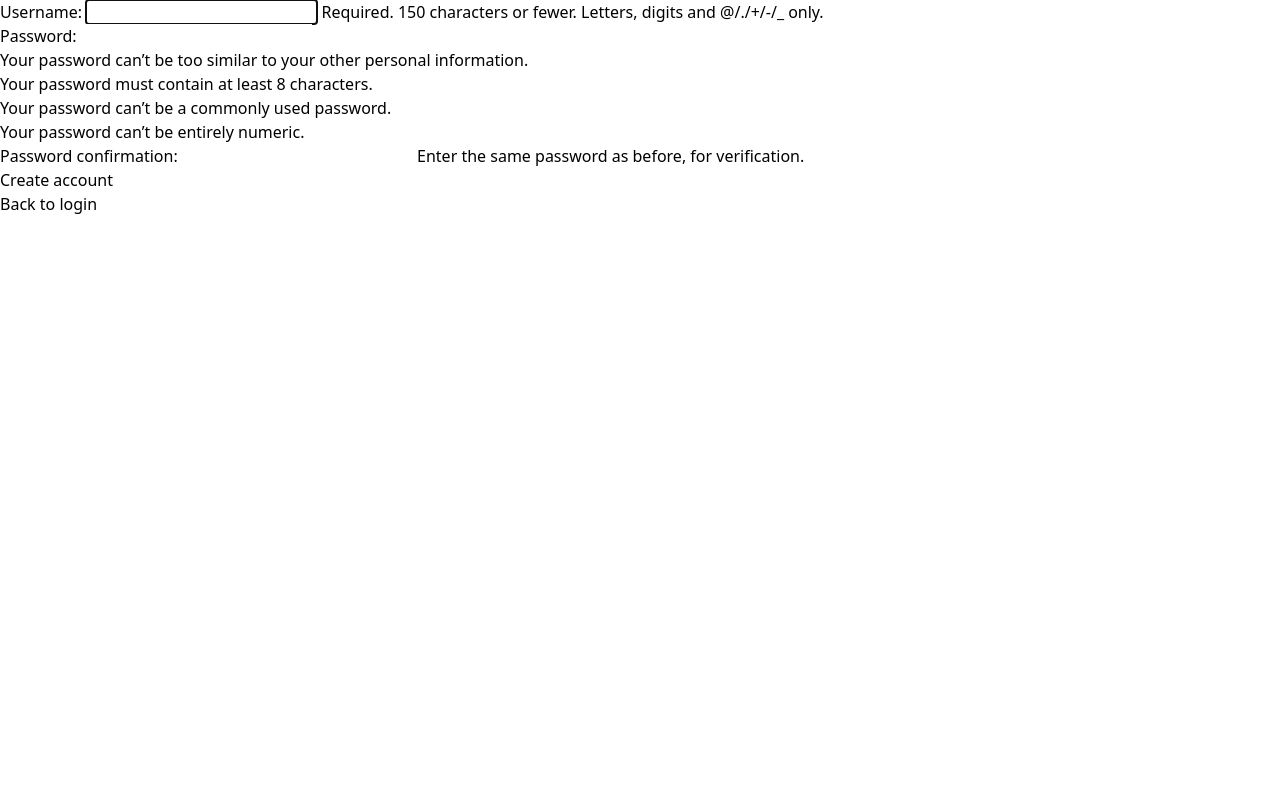
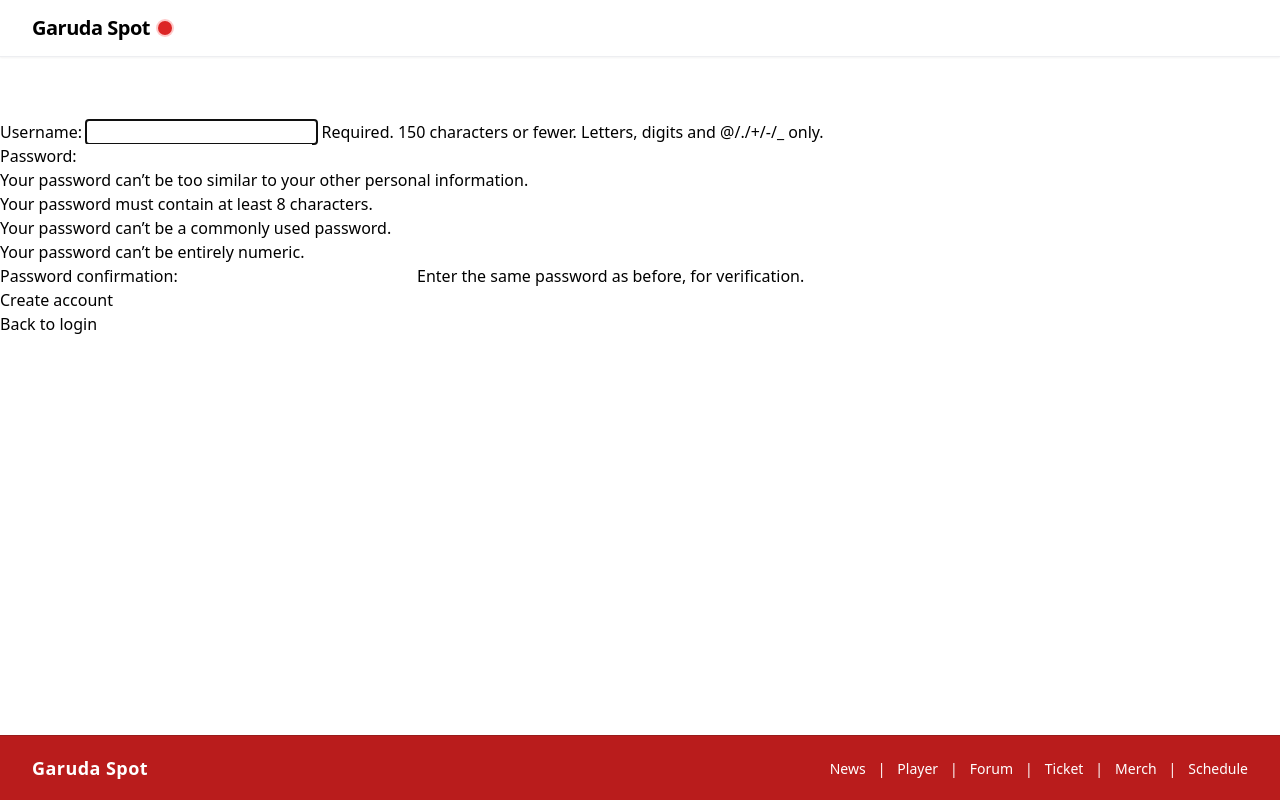
Before and after one commit to kelompok-6-PBP-CSUI-2024/garuda_spot, a Django app: page /accounts/register/ in a window 1280 px wide. Run offline with Django 5.2, Linux system fonts and the light colour scheme; some libraries are stand-ins or nearby versions.

Commit message:
add mockup navbar

```diff
--- a/templates/base.html
+++ b/templates/base.html
@@ -10,6 +10,7 @@
     <link rel="stylesheet" href="{% static 'css/global.css' %}"/>
   </head>
   <body>
+    {% include 'navbar.html' %}
     {% block content %}
     {% endblock content %}
   </body>
--- /dev/null
+++ b/templates/navbar.html
@@ -0,0 +1,41 @@
+{% load static %}
+
+<header class="fixed top-0 inset-x-0 z-50 bg-white/90 backdrop-blur border-b border-gray-200/70 shadow-sm">
+  <div class="max-w-7xl mx-auto h-14 px-4 sm:px-6 lg:px-8 flex items-center">
+    <a href="{% url 'news:show_main' %}" class="flex items-center gap-2">
+      <span class="text-lg sm:text-xl font-extrabold tracking-tight">Garuda <span class="font-semibold">Spot</span></span>
+      <span class="inline-block w-3.5 h-3.5 rounded-full bg-red-600 ring-2 ring-red-200"></span>
+    </a>
+  </div>
+</header>
+
+<main class="pt-14 pb-16">
+  {% block content %}{% endblock %}
+</main>
+
+<nav class="fixed bottom-0 inset-x-0 z-50 bg-red-700 text-white border-t border-red-800">
+  <div class="max-w-7xl mx-auto px-4 sm:px-6 lg:px-8">
+    <div class="h-16 flex items-center justify-between">
+      <div class="text-base sm:text-lg font-extrabold tracking-wide">
+        <span class="hidden sm:inline">Garuda Spot</span>
+        <span class="sm:hidden">GarudaSpot</span>
+      </div>
+
+      <!-- TODO -->
+      <ul class="flex items-center text-[13px] sm:text-[14px] font-medium gap-2 sm:gap-3">
+        <li><a class="nav-bottom-link" href="{% url 'news:show_main' %}">News</a></li>
+        <li class="sep">|</li>
+
+        <li><a class="nav-bottom-link" href="">Player</a></li>
+        <li class="sep">|</li>
+        <li><a class="nav-bottom-link" href="">Forum</a></li>
+        <li class="sep">|</li>
+        <li><a class="nav-bottom-link" href="">Ticket</a></li>
+        <li class="sep">|</li>
+        <li><a class="nav-bottom-link" href="">Merch</a></li>
+        <li class="sep">|</li>
+        <li><a class="nav-bottom-link" href="">Schedule</a></li>
+      </ul>
+    </div>
+  </div>
+</nav>
```
